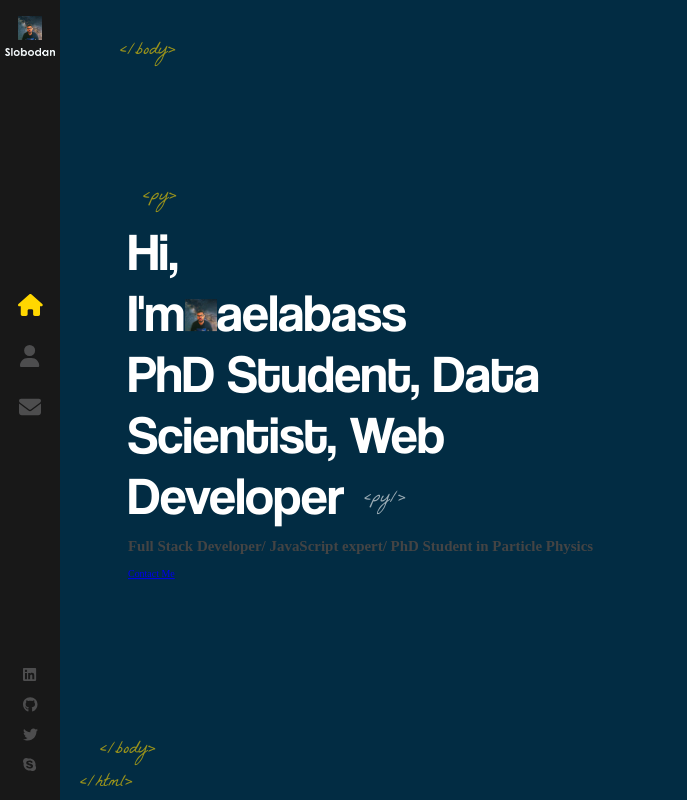
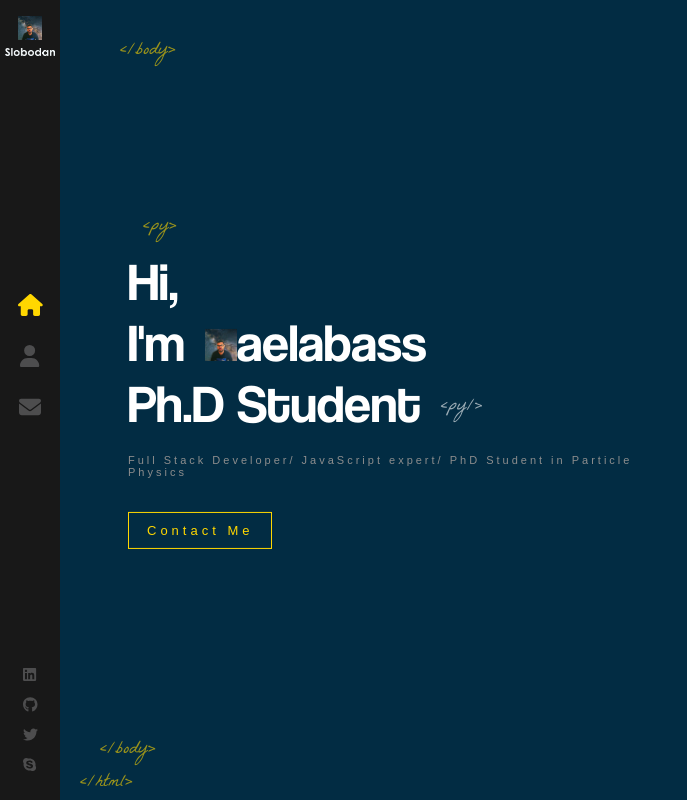
Before and after one commit to Abdoelabassi/aelabass-portfolio, a React (Create React App) app: page / in a window 1280 px wide. Shown: the whole page, without its empty margins (0-687 px from the left). Built offline with nearby package versions, Linux system fonts and the light colour scheme.

Commit message:
animating letters

```diff
--- /dev/null
+++ b/src/components/AnimatedLetters/Animate.jsx
@@ -0,0 +1,17 @@
+import React from 'react'
+import "./Animate.scss"
+
+export default function
+Animate({letterClass, strArray, idx}) {
+  return (
+    <span>
+        {
+            strArray.map((char, i) =>(
+                <span key={char +i} className={`${letterClass} _${i +idx}`}>
+                    {char}
+                </span>
+            ))
+        }
+    </span>
+  )
+}
--- a/src/components/Home/Home.jsx
+++ b/src/components/Home/Home.jsx
@@ -1,16 +1,28 @@
-import React from 'react'
+import React, { useState } from 'react'
 import "./Home.scss"
 import aelabass from "../../assets/images/aelabass.jpg"
 import { Link } from 'react-router-dom'
+import Animate from '../AnimatedLetters/Animate'
+
+
+
 export default function Home() {
+    const [letterClass, setLetterClass] = useState('text-animate')
+    const nameArray = ['a', 'e', 'l', 'a', 'b', 'a', 's', 's']
+    const jobArray = ["P", "h", ".", "D", " ", "S", "t", 'u', "d", "e", "n", 't']
+
+
+
   return (
     <div className='container home-page'>
         <div className='text-zone'>
             <h1>Hi, <br/> I'm
             <img src={aelabass} alt="PhD student"></img>
-            aelabass
+            <Animate letterClass={letterClass} strArray={nameArray}
+            id={15}/>
             <br/>
-            PhD Student, Data Scientist, Web Developer
+            <Animate letterClass={letterClass} strArray={jobArray}
+            idx={15}/>
             </h1>
             <h2>Full Stack Developer/ JavaScript expert/ PhD Student in Particle Physics</h2>
             <Link to="/contact" className='flat-button'>Contact Me</Link>
--- a/src/components/Home/Home.scss
+++ b/src/components/Home/Home.scss
@@ -39,9 +39,45 @@
             opacity: 0.6;
             -webkit-animation: fadeIn 1s 1.7s backwards;
 }
-        img{
-            width: 32px;
 
-        }
     }
+       img{
+         width: 32px;
+         margin-left: 20px;
+         opacity: 0;
+         height: auto;
+         animation: rotateIn 1s linear both;
+         animation-delay: 1.4s;
+        -webkit-animation: rotateIn 1s linear both;
 }
+}
+h2{
+    color: #8d8d8d;
+    margin-top: 20px;
+    font-weight: 400;
+    font-size: 11px;
+    font-family: sans-serif;
+    letter-spacing: 3px;
+    animation: fadeIn 1s 1.8s backwards;
+    -webkit-animation: fadeIn 1s 1.8s backwards;
+}
+
+.flat-button{
+    color: #ffd700;
+    font-size: 13px;
+    font-weight: 400;
+    letter-spacing: 4px;
+    font-family: sans-serif;
+    text-decoration: none;
+    padding: 10px 18px;
+    border: 1px solid #ffd700;
+    margin-top: 25px;
+    float: left;
+    animation: fadeIn 1s 1.8s backwards;
+
+    &:hover{
+        background: #ffd700;
+        color: #333;
+    }
+    -webkit-animation: fadeIn 1s 1.8s backwards;
+}
```
Also changed, not shown: src/components/AnimatedLetters/Animate.scss (added).
